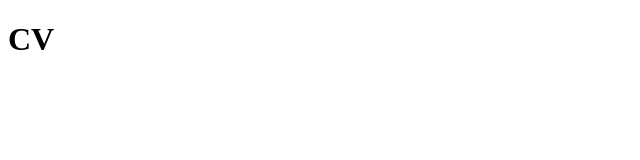
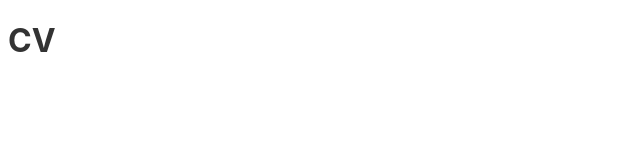
Before and after one commit to diplomatgmg/cv, a React (Vite) app in the folder frontend/: page /cv in a window 1280 px wide. Shown: the top 160 px of the page, without its empty margins (0-640 px from the left). Built offline with nearby package versions, Linux system fonts and the light colour scheme.

Commit message:
feat: added custom font

```diff
--- a/frontend/package.json
+++ b/frontend/package.json
@@ -12,7 +12,8 @@
   "dependencies": {
     "react": "^19.1.0",
     "react-dom": "^19.1.0",
-    "react-router-dom": "^7.6.1"
+    "react-router-dom": "^7.6.1",
+    "typeface-inter": "^3.18.1"
   },
   "devDependencies": {
     "@eslint/js": "^9.25.0",
--- /dev/null
+++ b/frontend/src/global.css
@@ -0,0 +1,4 @@
+body {
+  font-family: "Inter", sans-serif;
+  color: #333;
+}
--- a/frontend/src/main.tsx
+++ b/frontend/src/main.tsx
@@ -1,5 +1,6 @@
 import { StrictMode } from "react"
 import { createRoot } from "react-dom/client"
+import "./global.css"
 import App from "./App.tsx"
 
 const rootElement = document.getElementById("root")
--- a/frontend/src/routes/Router.tsx
+++ b/frontend/src/routes/Router.tsx
@@ -8,6 +8,7 @@ const router = createBrowserRouter(
     <>
       <Route path={routes.ROOT} element={<Navigate to={routes.CV} replace />} />
       <Route path={routes.CV} element={<CVPage />} />
+      <Route path="*" element={<CVPage />} />
     </>
   )
 )
```
Also changed, not shown: 1 other file (tests, documents, lock files or other folders).
